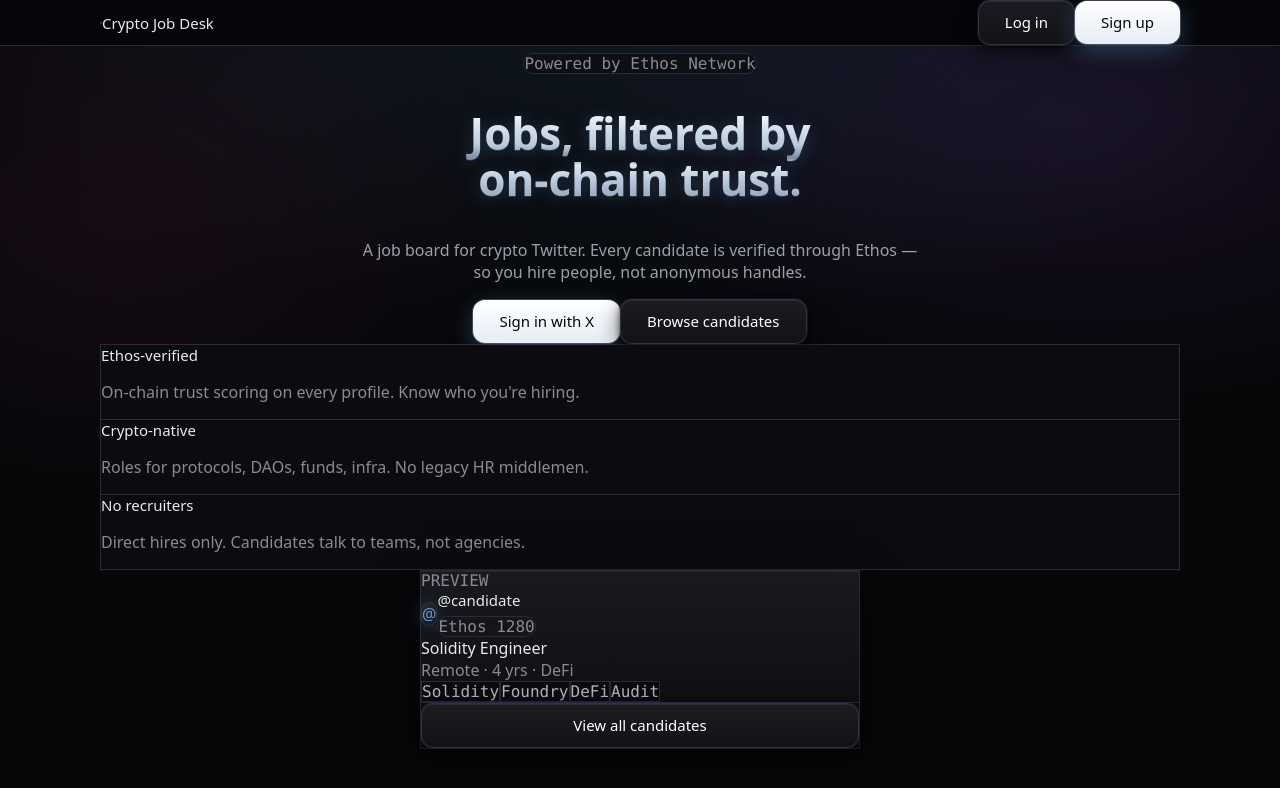
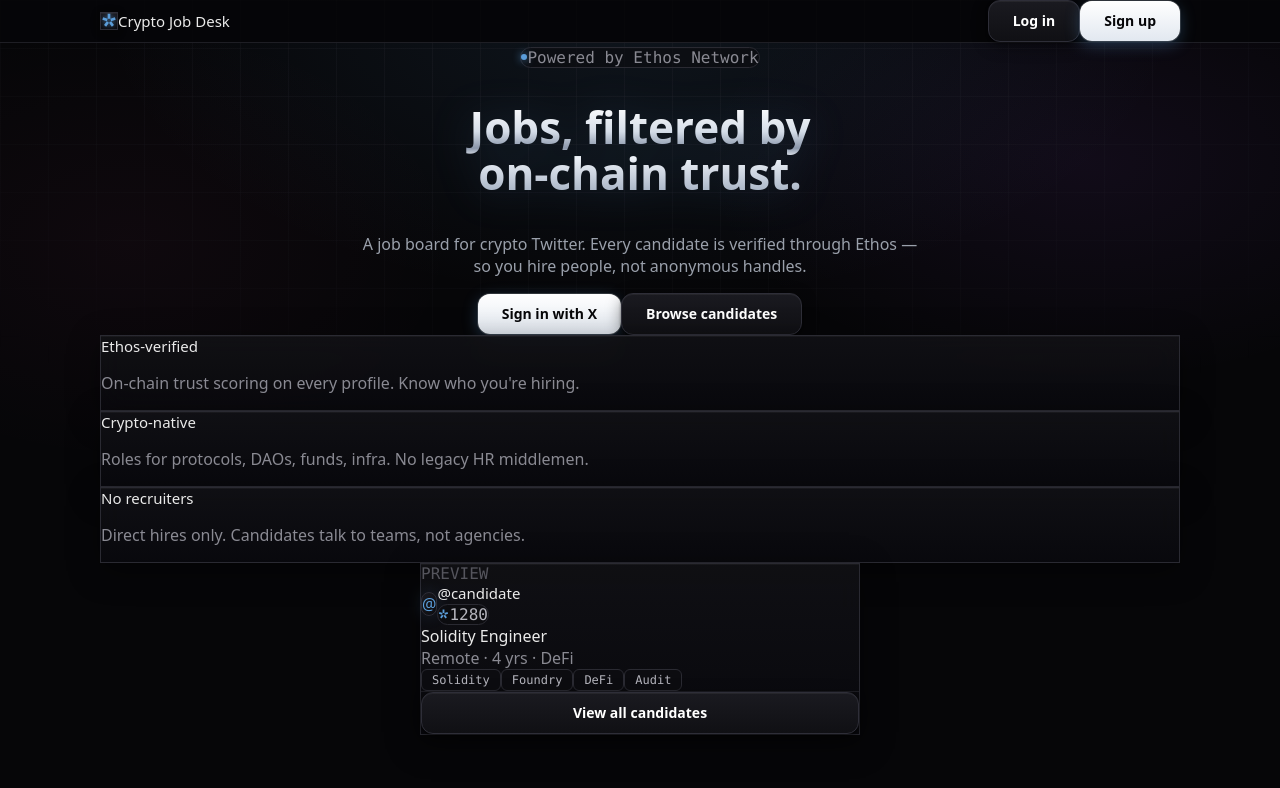
Before and after one commit to frog33113/Crypto-Job-Desk, a Next.js app: page / in a window 1280 px wide. Shown: the top 788 px of the page. Built offline with nearby package versions, Linux system fonts and the light colour scheme; no server answers.

Commit message:
full chromepunk redesign: real Ethos logo, grid bg, glass cards, proper neon buttons, unified design system

```diff
--- a/src/app/components/Header.tsx
+++ b/src/app/components/Header.tsx
@@ -14,45 +14,50 @@
   }, []);
 
   return (
-    <header className="sticky top-0 z-50 backdrop-blur-xl bg-[#07070a]/80 border-b border-[#2a2a32]">
+    <header className="sticky top-0 z-50 backdrop-blur-xl bg-[#060608]/80 border-b border-[#1e1e24]">
       <div className="max-w-[1080px] mx-auto px-5 h-16 flex items-center justify-between gap-4">
-        {/* Brand */}
-        <Link href="/" className="flex items-center gap-2.5 no-underline hover:no-underline shrink-0">
-          <span className="w-8 h-8 rounded-lg bg-gradient-to-b from-[#2a2a30] to-[#161618] border border-[#33333b] flex items-center justify-center shadow-[0_1px_0_rgba(255,255,255,0.06)_inset,0_2px_8px_rgba(0,0,0,0.5)]">
-            <span className="w-3 h-3 rounded-[3px] bg-[#5b9dd9] shadow-[0_0_12px_#5b9dd9]" />
+        <Link href="/" className="flex items-center gap-2.5 shrink-0">
+          <span className="w-8 h-8 rounded-lg bg-gradient-to-b from-[#1a1a20] to-[#0c0c10] border border-[#2e2e38] flex items-center justify-center shadow-[0_1px_0_rgba(255,255,255,0.05)_inset,0_2px_8px_rgba(0,0,0,0.4)]">
+            <svg width="16" height="16" viewBox="0 1 30 30" fill="none">
+              <path
+                fillRule="evenodd"
+                clipRule="evenodd"
+                d="M12.505 2.6h4.998v9.054l8.453-2.746L27.5 13.66l-8.453 2.746 5.322 7.326-4.043 2.937-5.322-7.325-5.322 7.325-4.044-2.937 5.323-7.326-8.454-2.746 1.545-4.753 8.453 2.746zm6.513 13.798-1.533-4.72h-4.963l-1.533 4.72 4.015 2.917z"
+                fill="#5b9dd9"
+                style={{ filter: "drop-shadow(0 0 4px rgba(91,157,217,0.6))" }}
+              />
+            </svg>
           </span>
           <span className="font-semibold text-[15px] tracking-tight text-white">
             Crypto Job Desk
           </span>
         </Link>
 
-        {/* Center nav */}
         <nav className="hidden md:flex items-center gap-1 text-sm">
-          <Link href="/candidates" className="px-3.5 py-2 rounded-lg text-[#8a8a93] hover:text-white hover:bg-white/5 transition-colors no-underline hover:no-underline">
+          <Link href="/candidates" className="px-3.5 py-2 rounded-lg text-[#8a8a93] hover:text-white hover:bg-white/5 transition-colors">
             Candidates
           </Link>
-          <Link href="/api/auth/login" className="px-3.5 py-2 rounded-lg text-[#8a8a93] hover:text-white hover:bg-white/5 transition-colors no-underline hover:no-underline">
+          <Link href="/api/auth/login" className="px-3.5 py-2 rounded-lg text-[#8a8a93] hover:text-white hover:bg-white/5 transition-colors">
             Post a profile
           </Link>
-          <a href="https://ethos.network" target="_blank" className="px-3.5 py-2 rounded-lg text-[#8a8a93] hover:text-white hover:bg-white/5 transition-colors no-underline hover:no-underline">
+          <a href="https://ethos.network" target="_blank" className="px-3.5 py-2 rounded-lg text-[#8a8a93] hover:text-white hover:bg-white/5 transition-colors">
             Ethos
           </a>
         </nav>
 
-        {/* Right */}
         <div className="flex items-center gap-2.5 shrink-0">
           {loaded && user ? (
-            <Link href={"/u/" + user.username} className="no-underline hover:no-underline">
-              <span className="w-9 h-9 rounded-full bg-gradient-to-br from-[#2a2a32] to-[#161618] border border-[#33333d] flex items-center justify-center text-[#5b9dd9] text-sm font-bold shadow-[0_0_12px_rgba(91,157,217,0.25)]">
+            <Link href={"/u/" + user.username}>
+              <span className="w-9 h-9 rounded-full bg-gradient-to-br from-[#1a1a20] to-[#0c0c10] border border-[#2e2e38] flex items-center justify-center text-[#5b9dd9] text-sm font-bold shadow-[0_0_12px_rgba(91,157,217,0.2)]">
                 @{user.username.slice(0, 1).toUpperCase()}
               </span>
             </Link>
           ) : (
             <>
-              <Link href="/api/auth/login" className="btn neon-secondary text-[13px] py-2 px-4">
+              <Link href="/api/auth/login" className="btn btn-secondary text-[13px] py-2 px-4">
                 Log in
               </Link>
-              <Link href="/api/auth/login" className="btn neon-primary text-[13px] py-2 px-4">
+              <Link href="/api/auth/login" className="btn btn-primary text-[13px] py-2 px-4">
                 Sign up
               </Link>
             </>
--- a/src/app/globals.css
+++ b/src/app/globals.css
@@ -3,54 +3,39 @@
 @tailwind utilities;
 
 :root {
-  --bg: #0a0a0b;
-  --panel: #141416;
-  --field: #1a1a1d;
-  --border: #26262b;
+  --bg: #060608;
+  --panel: #0c0c10;
+  --field: #111114;
+  --border: #1e1e24;
+  --border-bright: #2a2a32;
   --text: #ededed;
   --muted: #8a8a93;
   --accent: #5b9dd9;
 }
 
-* {
-  box-sizing: border-box;
-}
+* { box-sizing: border-box; }
 
-html,
-body {
+html, body {
   margin: 0;
   padding: 0;
   background: var(--bg);
   color: var(--text);
-  font-family: ui-sans-serif, system-ui, -apple-system, "Segoe UI", Roboto,
-    sans-serif;
+  font-family: ui-sans-serif, system-ui, -apple-system, "Segoe UI", Roboto, sans-serif;
   -webkit-font-smoothing: antialiased;
 }
 
-a {
-  text-decoration: none;
-  color: inherit;
-}
+a { text-decoration: none; color: inherit; }
+a:hover { text-decoration: none; }
 
-a:hover {
-  text-decoration: underline;
-}
+input, textarea, button { font-family: inherit; }
 
-input,
-textarea,
-button {
-  font-family: inherit;
-}
-
-input,
-textarea {
-  color: #ffffff;
+input, textarea {
+  color: #fff;
   background-color: var(--field);
 }
 
-input::placeholder,
-textarea::placeholder {
-  color: #6b6b73;
+input::placeholder, textarea::placeholder {
+  color: #55555d;
   opacity: 1;
 }
 
@@ -58,121 +43,147 @@
   font-family: ui-monospace, "SF Mono", Menlo, Consolas, monospace;
 }
 
-/* ===== Chromepunk / synthwave theme ===== */
+/* ===== Chromepunk design system ===== */
+
+/* Synthwave background with grid */
+.synth-bg {
+  position: relative;
+  min-height: 100vh;
+  background:
+    radial-gradient(900px 500px at 50% -5%, rgba(91, 157, 217, 0.10), transparent 60%),
+    radial-gradient(700px 400px at 85% 15%, rgba(168, 85, 247, 0.07), transparent 55%),
+    radial-gradient(600px 400px at 10% 25%, rgba(236, 72, 153, 0.04), transparent 55%),
+    var(--bg);
+}
+
+.synth-bg::before {
+  content: "";
+  position: fixed;
+  inset: 0;
+  background-image:
+    linear-gradient(rgba(42, 42, 50, 0.25) 1px, transparent 1px),
+    linear-gradient(90deg, rgba(42, 42, 50, 0.25) 1px, transparent 1px);
+  background-size: 48px 48px;
+  mask-image: radial-gradient(ellipse 100% 70% at 50% 0%, black 20%, transparent 80%);
+  -webkit-mask-image: radial-gradient(ellipse 100% 70% at 50% 0%, black 20%, transparent 80%);
+  pointer-events: none;
+  z-index: 0;
+}
+
+.synth-bg > * { position: relative; z-index: 1; }
+
+/* Chrome text */
 .chrome-text {
-  background: linear-gradient(180deg, #ffffff 0%, #c7d3e0 38%, #7f8ca0 52%, #e8eef5 60%, #95a3b8 100%);
+  background: linear-gradient(180deg, #ffffff 0%, #d5dde8 30%, #8a96aa 48%, #eef2f8 58%, #a0adc0 100%);
   -webkit-background-clip: text;
   background-clip: text;
   color: transparent;
   -webkit-text-fill-color: transparent;
-  text-shadow: 0 2px 18px rgba(91, 157, 217, 0.25);
-  filter: drop-shadow(0 1px 0 rgba(255, 255, 255, 0.15));
+  filter: drop-shadow(0 2px 20px rgba(91, 157, 217, 0.2));
 }
 
-.synth-bg {
-  background:
-    radial-gradient(1200px 600px at 50% -10%, rgba(91, 157, 217, 0.12), transparent 60%),
-    radial-gradient(900px 500px at 85% 10%, rgba(168, 85, 247, 0.10), transparent 55%),
-    radial-gradient(700px 500px at 10% 20%, rgba(236, 72, 153, 0.07), transparent 55%),
-    #07070a;
+/* Glass panel */
+.glass {
+  background: linear-gradient(180deg, rgba(18, 18, 22, 0.85) 0%, rgba(10, 10, 14, 0.85) 100%);
+  border: 1px solid var(--border-bright);
+  box-shadow:
+    0 1px 0 rgba(255, 255, 255, 0.04) inset,
+    0 8px 32px rgba(0, 0, 0, 0.4);
+  backdrop-filter: blur(12px);
+  -webkit-backdrop-filter: blur(12px);
 }
 
-.neon-primary {
-  background: linear-gradient(180deg, #ffffff 0%, #e6edf5 100%);
-  color: #07070a;
-  box-shadow: 0 1px 0 rgba(255, 255, 255, 0.5) inset,
-    0 0 0 1px rgba(255, 255, 255, 0.2),
-    0 6px 22px rgba(91, 157, 217, 0.35), 0 2px 6px rgba(0, 0, 0, 0.6);
+.glass-hover {
+  transition: border-color 0.2s, box-shadow 0.2s;
 }
-.neon-primary:hover {
-  background: linear-gradient(180deg, #ffffff 0%, #d8e2ee 100%);
-  box-shadow: 0 1px 0 rgba(255, 255, 255, 0.6) inset,
-    0 0 0 1px rgba(255, 255, 255, 0.25),
-    0 8px 30px rgba(91, 157, 217, 0.5), 0 2px 6px rgba(0, 0, 0, 0.6);
-  text-decoration: none;
-}
-.neon-primary:active {
-  transform: translateY(1px);
+.glass-hover:hover {
+  border-color: #3a3a45;
+  box-shadow:
+    0 1px 0 rgba(255, 255, 255, 0.06) inset,
+    0 0 0 1px rgba(91, 157, 217, 0.15),
+    0 12px 40px rgba(0, 0, 0, 0.5);
 }
 
-.neon-secondary {
-  background: linear-gradient(180deg, #1b1b22 0%, #121216 100%);
-  color: #fff;
-  border: 1px solid #33333d;
-  box-shadow: 0 1px 0 rgba(255, 255, 255, 0.07) inset,
-    0 0 0 1px rgba(168, 85, 247, 0.12),
-    0 6px 22px rgba(0, 0, 0, 0.55), 0 2px 6px rgba(0, 0, 0, 0.6);
-}
-.neon-secondary:hover {
-  border-color: #4a4a57;
-  box-shadow: 0 1px 0 rgba(255, 255, 255, 0.1) inset,
-    0 0 0 1px rgba(168, 85, 247, 0.25),
-    0 8px 30px rgba(0, 0, 0, 0.6);
-  text-decoration: none;
-}
-.neon-secondary:active {
-  transform: translateY(1px);
-}
-
-.gloss-panel {
-  background: linear-gradient(180deg, rgba(28, 28, 34, 0.9) 0%, rgba(12, 12, 16, 0.9) 100%);
-  border: 1px solid #2a2a32;
-  box-shadow: 0 1px 0 rgba(255, 255, 255, 0.05) inset,
-    0 10px 40px rgba(0, 0, 0, 0.5);
-  backdrop-filter: blur(6px);
-}
-
+/* Buttons */
 .btn {
   display: inline-flex;
   align-items: center;
   justify-content: center;
-  font-weight: 500;
-  font-size: 15px;
-  padding: 14px 26px;
+  font-weight: 600;
+  font-size: 14px;
+  padding: 13px 24px;
   border-radius: 12px;
   cursor: pointer;
-  transition: transform 0.06s ease, box-shadow 0.15s ease, background 0.15s ease,
-    border-color 0.15s ease;
+  transition: all 0.15s ease;
+  line-height: 1;
+  border: none;
   text-decoration: none;
-  line-height: 1;
+  white-space: nowrap;
 }
 
-/* Primary — solid white, raised */
 .btn-primary {
-  background: #ffffff;
-  color: #0a0a0b;
-  box-shadow: 0 1px 0 rgba(255, 255, 255, 0.4) inset,
-    0 4px 14px rgba(0, 0, 0, 0.5), 0 1px 2px rgba(0, 0, 0, 0.6);
+  background: linear-gradient(180deg, #ffffff 0%, #e2e8f0 100%);
+  color: #060608;
+  box-shadow:
+    0 1px 0 rgba(255, 255, 255, 0.6) inset,
+    0 0 0 1px rgba(255, 255, 255, 0.15),
+    0 4px 16px rgba(91, 157, 217, 0.3),
+    0 1px 3px rgba(0, 0, 0, 0.5);
 }
 .btn-primary:hover {
-  background: #f0f0f0;
-  box-shadow: 0 1px 0 rgba(255, 255, 255, 0.5) inset,
-    0 6px 20px rgba(0, 0, 0, 0.55), 0 2px 4px rgba(0, 0, 0, 0.6);
-  text-decoration: none;
+  background: linear-gradient(180deg, #ffffff 0%, #d4dde8 100%);
+  box-shadow:
+    0 1px 0 rgba(255, 255, 255, 0.7) inset,
+    0 0 0 1px rgba(255, 255, 255, 0.2),
+    0 6px 24px rgba(91, 157, 217, 0.45),
+    0 2px 4px rgba(0, 0, 0, 0.5);
+  transform: translateY(-1px);
 }
 .btn-primary:active {
-  transform: translateY(1px);
-  box-shadow: 0 1px 0 rgba(255, 255, 255, 0.3) inset,
-    0 2px 6px rgba(0, 0, 0, 0.5);
+  transform: translateY(0);
+  box-shadow: 0 1px 0 rgba(255, 255, 255, 0.3) inset, 0 2px 6px rgba(0, 0, 0, 0.4);
 }
 
-/* Secondary — dark, raised, subtle border highlight */
 .btn-secondary {
-  background: linear-gradient(180deg, #1c1c20 0%, #141416 100%);
-  color: #ffffff;
-  border: 1px solid #2f2f36;
-  box-shadow: 0 1px 0 rgba(255, 255, 255, 0.06) inset,
-    0 4px 14px rgba(0, 0, 0, 0.5), 0 1px 2px rgba(0, 0, 0, 0.6);
+  background: linear-gradient(180deg, #1a1a20 0%, #101014 100%);
+  color: #fff;
+  border: 1px solid #2e2e38;
+  box-shadow:
+    0 1px 0 rgba(255, 255, 255, 0.05) inset,
+    0 4px 16px rgba(0, 0, 0, 0.4),
+    0 1px 3px rgba(0, 0, 0, 0.5);
 }
 .btn-secondary:hover {
-  border-color: #44444d;
-  background: linear-gradient(180deg, #222228 0%, #18181b 100%);
-  box-shadow: 0 1px 0 rgba(255, 255, 255, 0.08) inset,
-    0 6px 20px rgba(0, 0, 0, 0.55), 0 2px 4px rgba(0, 0, 0, 0.6);
-  text-decoration: none;
+  border-color: #42424e;
+  background: linear-gradient(180deg, #202028 0%, #141418 100%);
+  box-shadow:
+    0 1px 0 rgba(255, 255, 255, 0.07) inset,
+    0 0 0 1px rgba(91, 157, 217, 0.12),
+    0 6px 24px rgba(0, 0, 0, 0.5);
+  transform: translateY(-1px);
 }
 .btn-secondary:active {
-  transform: translateY(1px);
-  box-shadow: 0 1px 0 rgba(255, 255, 255, 0.04) inset,
-    0 2px 6px rgba(0, 0, 0, 0.5);
+  transform: translateY(0);
+  box-shadow: 0 1px 0 rgba(255, 255, 255, 0.03) inset, 0 2px 6px rgba(0, 0, 0, 0.4);
 }
+
+/* Skill tag */
+.tag {
+  font-family: ui-monospace, "SF Mono", Menlo, Consolas, monospace;
+  font-size: 12px;
+  padding: 3px 10px;
+  border-radius: 6px;
+  background: var(--panel);
+  border: 1px solid var(--border-bright);
+  color: #b5b5bd;
+}
+
+/* Neon dot */
+.neon-dot {
+  display: inline-block;
+  width: 6px;
+  height: 6px;
+  border-radius: 50%;
+  background: var(--accent);
+  box-shadow: 0 0 8px var(--accent);
+}
--- a/src/app/page.tsx
+++ b/src/app/page.tsx
@@ -10,11 +10,11 @@
   return (
     <>
       <Header />
-      <div className="synth-bg min-h-screen">
+      <div className="synth-bg">
         {/* Hero */}
-        <section className="max-w-[1080px] mx-auto px-5 pt-28 pb-20 text-center">
-          <div className="inline-flex items-center gap-2 mono text-xs px-3.5 py-1.5 rounded-full border border-[#2a2a32] text-[#8a8a93] mb-8 bg-[#0c0c10]/60">
-            <span className="w-1.5 h-1.5 rounded-full bg-[#5b9dd9] shadow-[0_0_10px_#5b9dd9]" />
+        <section className="max-w-[1080px] mx-auto px-5 pt-32 pb-20 text-center">
+          <div className="inline-flex items-center gap-2 mono text-xs px-3.5 py-1.5 rounded-full border border-[#2a2a32] bg-[#0c0c10]/60 text-[#8a8a93] mb-8">
+            <span className="neon-dot" />
             Powered by Ethos Network
           </div>
 
@@ -29,10 +29,10 @@
           </p>
 
           <div className="mt-10 flex items-center justify-center gap-4 flex-wrap">
-            <a href="/api/auth/login" className="btn neon-primary">
+            <a href="/api/auth/login" className="btn btn-primary">
               Sign in with X
             </a>
-            <a href="/candidates" className="btn neon-secondary">
+            <a href="/candidates" className="btn btn-secondary">
               Browse candidates
             </a>
           </div>
@@ -40,9 +40,9 @@
 
         {/* Features */}
         <section className="max-w-[1080px] mx-auto px-5 pb-20">
-          <div className="grid grid-cols-1 md:grid-cols-3 gap-px bg-[#2a2a32] border border-[#2a2a32] rounded-2xl overflow-hidden">
+          <div className="grid grid-cols-1 md:grid-cols-3 gap-4">
             {features.map((f) => (
-              <div key={f.title} className="bg-[#0c0c10] p-6">
+              <div key={f.title} className="glass glass-hover rounded-2xl p-6">
                 <div className="text-white font-semibold text-[15px]">{f.title}</div>
                 <p className="text-[#8a8a93] text-sm mt-2.5 leading-relaxed">
                   {f.desc}
@@ -53,18 +53,20 @@
         </section>
 
         {/* Candidate preview */}
-        <section className="max-w-[1080px] mx-auto px-5 pb-24">
-          <div className="gloss-panel rounded-2xl p-7 max-w-[440px] mx-auto">
-            <div className="text-[#8a8a93] text-xs mb-4 mono">PREVIEW</div>
+        <section className="max-w-[1080px] mx-auto px-5 pb-28">
+          <div className="glass rounded-2xl p-7 max-w-[440px] mx-auto">
+            <div className="text-[#55555d] text-xs mb-4 mono">PREVIEW</div>
             <div className="flex items-center gap-3.5">
-              <div className="w-14 h-14 rounded-full bg-gradient-to-br from-[#2a2a32] to-[#161618] border border-[#33333d] flex items-center justify-center text-[#5b9dd9] text-xl font-bold shadow-[0_0_16px_rgba(91,157,217,0.2)]">
+              <div className="w-14 h-14 rounded-full bg-gradient-to-br from-[#1a1a20] to-[#0c0c10] border border-[#2e2e38] flex items-center justify-center text-[#5b9dd9] text-xl font-bold shadow-[0_0_16px_rgba(91,157,217,0.15)]">
                 @
               </div>
               <div>
                 <div className="text-white font-medium text-[15px]">@candidate</div>
-                <span className="inline-flex items-center gap-1.5 mono text-xs px-2 py-0.5 rounded-full border border-[#2a2a32] text-[#8a8a93] mt-1">
-                  <span className="w-1.5 h-1.5 rounded-full bg-[#5b9dd9] shadow-[0_0_8px_#5b9dd9]" />
-                  Ethos 1280
+                <span className="inline-flex items-center gap-1.5 mono text-xs px-2.5 py-1 rounded-full border border-[#2a2a32] bg-[#0c0c10]/60 text-[#b5b5bd] mt-1">
+                  <svg width="11" height="11" viewBox="0 1 30 30" fill="none">
+                    <path fillRule="evenodd" clipRule="evenodd" d="M12.505 2.6h4.998v9.054l8.453-2.746L27.5 13.66l-8.453 2.746 5.322 7.326-4.043 2.937-5.322-7.325-5.322 7.325-4.044-2.937 5.323-7.326-8.454-2.746 1.545-4.753 8.453 2.746zm6.513 13.798-1.533-4.72h-4.963l-1.533 4.72 4.015 2.917z" fill="#5b9dd9" />
+                  </svg>
+                  <span className="text-white font-medium">1280</span>
                 </span>
               </div>
             </div>
@@ -72,13 +74,11 @@
             <div className="text-[#8a8a93] text-sm mt-1">Remote · 4 yrs · DeFi</div>
             <div className="flex flex-wrap gap-1.5 mt-4">
               {["Solidity", "Foundry", "DeFi", "Audit"].map((s) => (
-                <span key={s} className="mono text-xs px-2.5 py-1 rounded-md bg-[#0c0c10] border border-[#2a2a32] text-[#b5b5bd]">
-                  {s}
-                </span>
+                <span key={s} className="tag">{s}</span>
               ))}
             </div>
-            <div className="mt-6 pt-5 border-t border-[#2a2a32]">
-              <a href="/candidates" className="btn neon-secondary text-[13px] py-2.5 px-4 w-full">
+            <div className="mt-6 pt-5 border-t border-[#1e1e24]">
+              <a href="/candidates" className="btn btn-secondary text-[13px] py-2.5 px-4 w-full">
                 View all candidates
               </a>
             </div>
```
Also changed, not shown: src/app/candidates/page.tsx (+20 -38 lines), src/app/components/EthosBadge.tsx (+14 -10 lines), src/app/dashboard/page.tsx (+10 -17 lines), src/app/u/[username]/page.tsx (+13 -22 lines).
